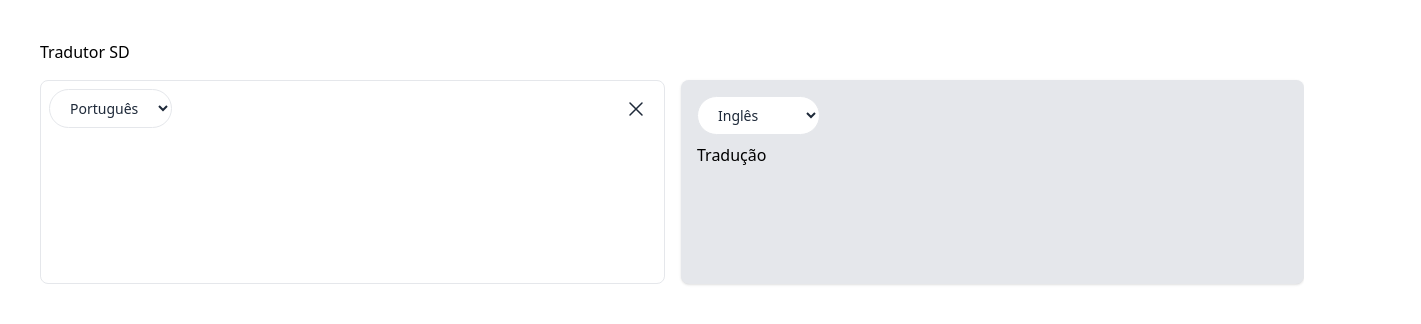
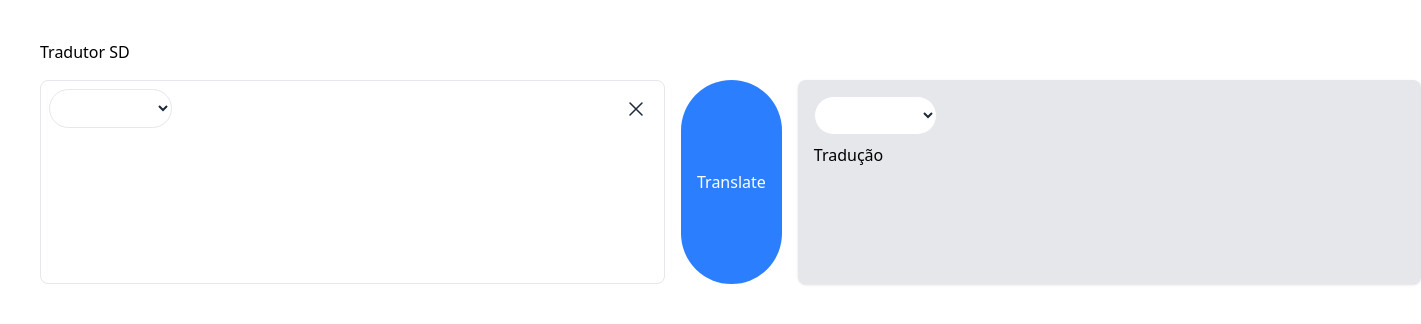
Before and after one commit to rafxhs/IFPE_SD_projeto, a Vue app: page / in a window 1280 px wide. Shown: the top 324 px of the page, 1421 px wide, since content can reach past the window. Built offline with nearby package versions, Linux system fonts and the light colour scheme.

Commit message:
Adicionando cliente axios com url do server nodejs

```diff
--- a/package.json
+++ b/package.json
@@ -10,6 +10,7 @@
   },
   "dependencies": {
     "@tailwindcss/vite": "^4.1.10",
+    "axios": "^1.10.0",
     "tailwindcss": "^4.1.10",
     "vue": "^3.5.13"
   },
--- a/src/App.vue
+++ b/src/App.vue
@@ -1,11 +1,23 @@
 <script setup>
 import { ref } from 'vue'
+import axios from 'axios'
+
 const userInput = ref('')
-const baseLanguage = ref('pt_BR')
-const targetLanguage = ref('en_US')
+const translatedText = ref('')
+const baseLanguage = ref('')
+const targetLanguage = ref('')
 
 function clearInput() {
   userInput.value = ''
+}
+
+async function translate() {
+  const response = await axios.post('http://localhost:3000/translate', {
+    text: userInput.value,
+    sourceLanguage: baseLanguage.value,
+    targetLanguage: targetLanguage.value
+  })
+  translatedText.value = response.data.translatedText
 }
 
 </script>
@@ -18,10 +30,10 @@ function clearInput() {
       <div class="relative rounded-lg border border-gray-200">
 
          <select v-model="baseLanguage" class="absolute top-2 left-2 rounded-full text-gray-800 py-2 px-4 text-sm bg-white border border-gray-200" id="baseLanguageSelect">
-          <option value="pt_BR" selected>Português</option>
-          <option value="en_US">Inglês</option>
-          <option value="es_ES">Espanhol</option>
-          <option value="fr_FR">Francês</option>
+          <option value="pt" selected>Português</option>
+          <option value="en">Inglês</option>
+          <option value="es">Espanhol</option>
+          <option value="fr">Francês</option>
         </select>
 
         <br>
@@ -43,16 +55,20 @@ function clearInput() {
         </button>
   </div>
 
+  <button @click="translate" class="bg-blue-500 text-white rounded-full py-2 px-4 hover:bg-blue-600 transition-colors duration-300">
+    Translate
+  </button>
+
   <div class="w-[623px] h-[auto] p-4 pr-12 rounded-lg p-4 bg-gray-200 shadow break-words whitespace-normal">
     <select v-model="targetLanguage" class="top-2 left-2 rounded-full text-gray-800 py-2 px-4 text-sm bg-white border border-gray-200" id="targetLanguageSelect">
-          <option value="pt_BR" selected>Português</option>
-          <option value="en_US">Inglês</option>
-          <option value="es_ES">Espanhol</option>
-          <option value="fr_FR">Francês</option>
+          <option value="pt" selected>Português</option>
+          <option value="en">Inglês</option>
+          <option value="es">Espanhol</option>
+          <option value="fr">Francês</option>
         </select>
         <br>
         <p class="mt-2">
-          {{ userInput || 'Tradução' }}
+          {{ translatedText || 'Tradução' }}
         </p>
   </div>
 
```
Also changed, not shown: 1 other file (tests, documents, lock files or other folders).
